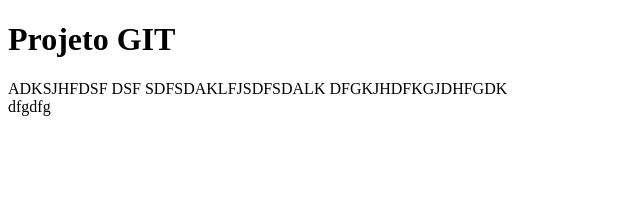
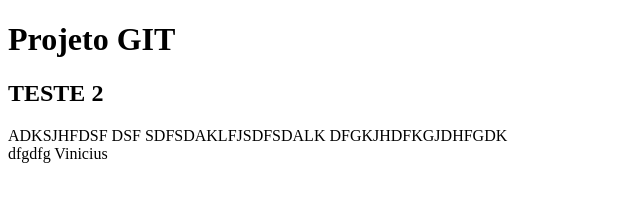
Before and after one commit to VinniciusC/CursoGitAlura, a plain HTML site: page index.html in a window 1280 px wide. Shown: the whole page, without its empty margins (0-640 px from the left). Drawn offline with Linux system fonts and the light colour scheme.

Commit message:
Subtitulo e nome

```diff
--- a/index.html
+++ b/index.html
@@ -5,10 +5,11 @@
 </head>
 <body>
 	<h1>Projeto GIT</h1>
+	<h2>TESTE 2</h2>
 	ADKSJHFDSF
 	DSF
 	SDFSDAKLFJSDFSDALK
 	DFGKJHDFKGJDHFGDK <br>
-	dfgdfg
+	dfgdfg Vinicius
 </body>
 </html>
```
